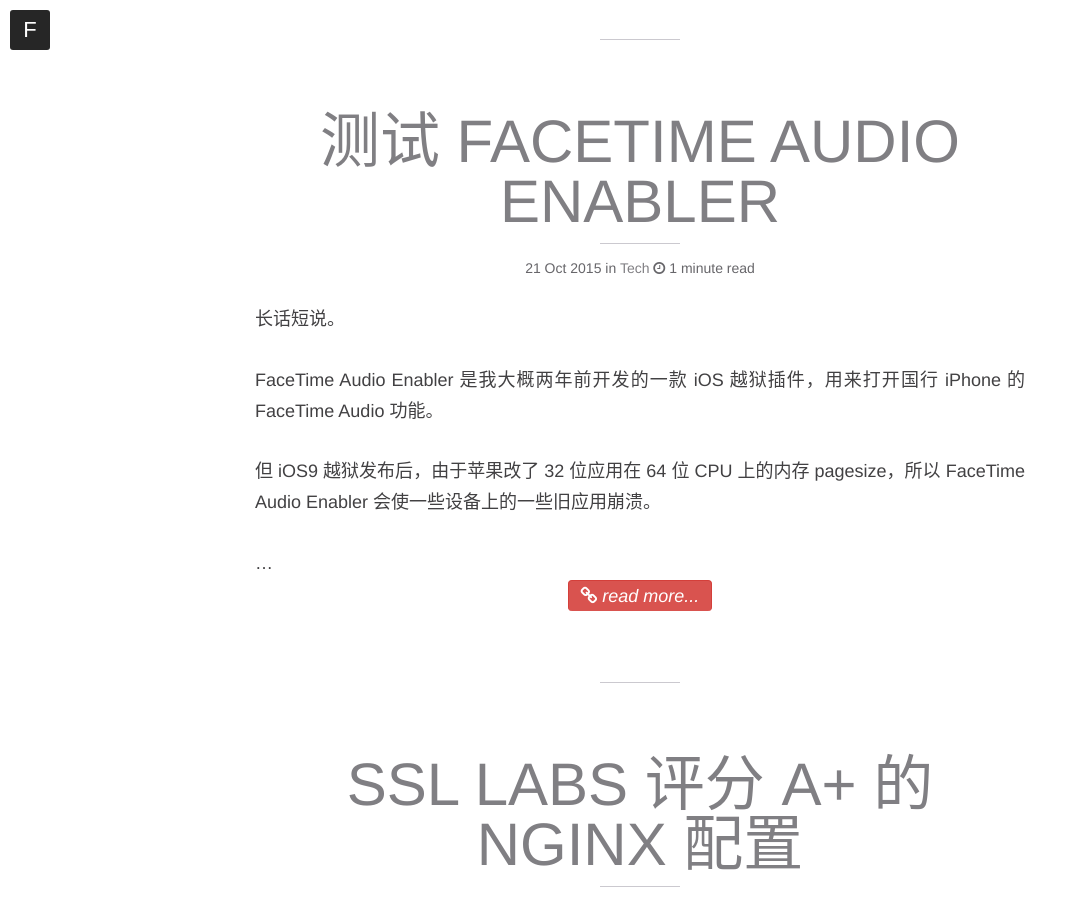
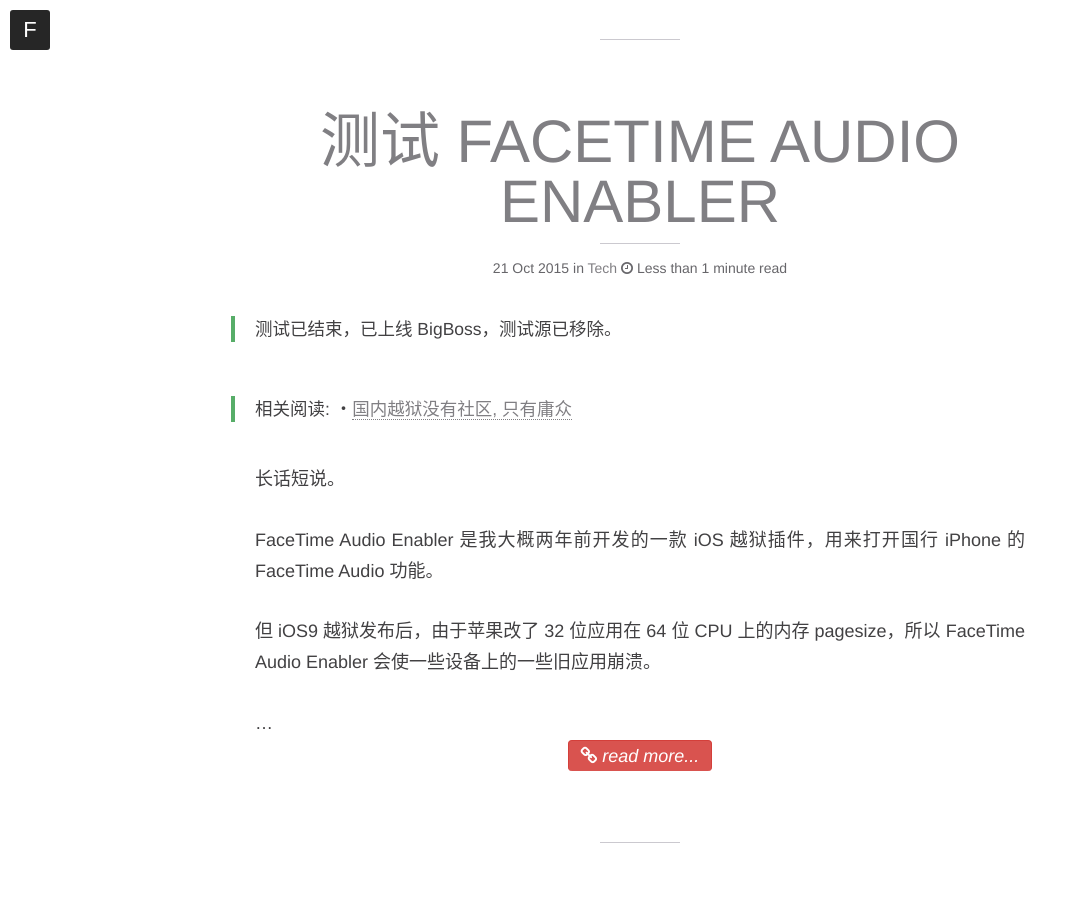
Before and after one commit to songchenwen/songchenwen.github.io, a Jekyll site: the page built from index.html, in a window 1280 px wide and 900 px high, scrolled down 1053 px. Shown: the whole window, without its empty margins (0-1078 px from the left). Built offline with Jekyll 4.4.1, drawn with Linux system fonts in a browser that asks for light colours; Markdown is read by kramdown in place of the engine named in the settings; the list of posts is cut into pages by our own code; comment, search, counter and statistics services are not loaded; some of the changed lines change nothing that is shown.

Commit message:
End Testing FaceTime Audio Enabler

```diff
--- a/_posts/2015-10-21-facetime-audio-enabler-test.md
+++ b/_posts/2015-10-21-facetime-audio-enabler-test.md
@@ -6,6 +6,11 @@
 image:
   thumb: facetime-audio-enabler-test/1.jpg
 ---
+
+> 测试已结束，已上线 BigBoss，测试源已移除。
+
+> 相关阅读:
+> ・[国内越狱没有社区, 只有庸众](/life/2015/10/22/jailbreak-in-china/)
 
 长话短说。
 
@@ -32,16 +37,6 @@
 5. 试试以前崩溃的应用，比如 QQ国际版，Reeder 2 之类的，看还崩溃吗。
 6. 把测试结果连同设备型号和 iOS 版本一起评论到这篇文章下面。
 
-
-当前测试进度:
-
-CPU   |  系统  | FaceTime Audio   |  32 位 App
-:------:|:-------:|:-------------:|:---------:
-64bit |  iOS 9 |   成功启用  |  不崩溃
-64bit |  iOS 8 |   成功启用  |   不崩溃
-32bit |  iOS 9 |   待测     |   不崩溃
-32bit |  iOS 8 |   待测     |   待测
-
 待测试的差不多了的时候，我会把它再提交到 BigBoss 上的。
 
 如果有机友希望进度快一些的话，可以考虑帮我从论坛里多找些人来测试。
```
